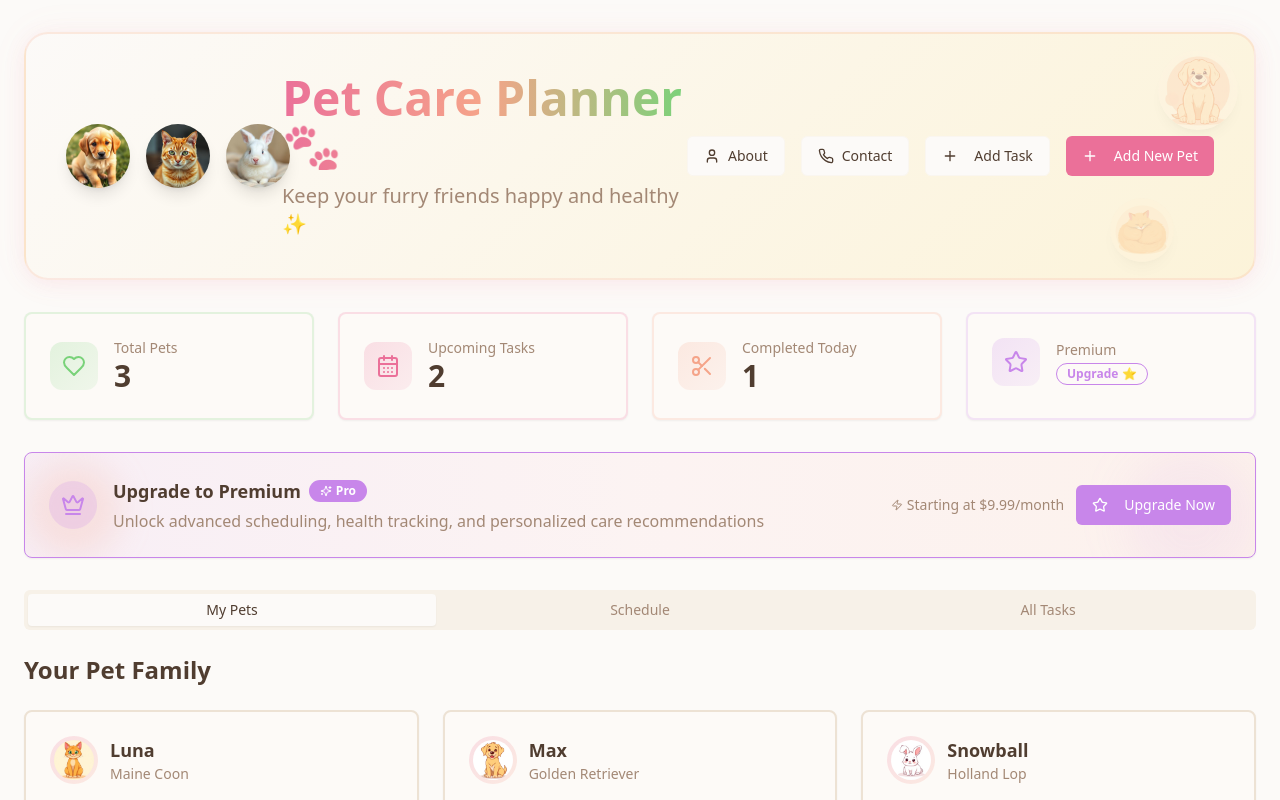
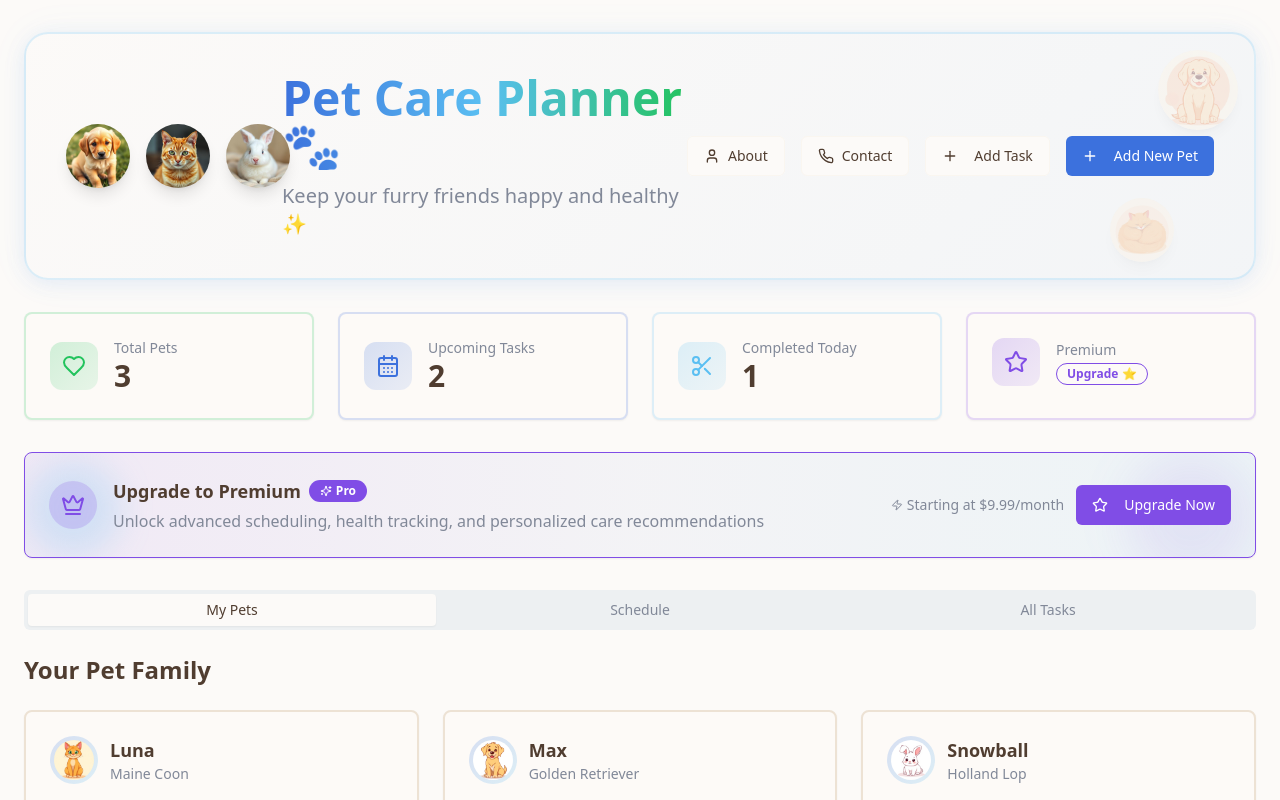
Before and after one commit to finneasslavin-max/fluffy-life-organizer, a React (Vite) app: page / in a window 1280 px wide. Shown: the top 800 px of the page. Built offline with nearby package versions, Linux system fonts and the light colour scheme; the HTML template or start-up script is replaced by a standard one.

Commit message:
Refactor: Adjust color palette

```diff
--- a/src/index.css
+++ b/src/index.css
@@ -17,25 +17,25 @@ All colors MUST be HSL.
     --popover: 30 60% 98%;
     --popover-foreground: 25 25% 25%;
 
-    --primary: 340 75% 68%;
+    --primary: 220 70% 55%;
     --primary-foreground: 0 0% 100%;
 
-    --secondary: 45 85% 92%;
-    --secondary-foreground: 25 30% 35%;
+    --secondary: 210 20% 96%;
+    --secondary-foreground: 220 15% 25%;
 
-    --muted: 35 50% 94%;
-    --muted-foreground: 25 20% 55%;
+    --muted: 210 15% 94%;
+    --muted-foreground: 220 10% 55%;
 
-    --accent: 15 85% 75%;
-    --accent-foreground: 25 25% 25%;
+    --accent: 200 85% 65%;
+    --accent-foreground: 220 25% 15%;
 
-    --success: 120 50% 65%;
+    --success: 142 70% 45%;
     --success-foreground: 0 0% 100%;
 
-    --warning: 35 95% 70%;
-    --warning-foreground: 25 25% 25%;
+    --warning: 38 92% 50%;
+    --warning-foreground: 0 0% 100%;
 
-    --premium: 280 70% 72%;
+    --premium: 260 75% 60%;
     --premium-foreground: 0 0% 100%;
 
     --destructive: 0 84.2% 60.2%;
@@ -74,25 +74,25 @@ All colors MUST be HSL.
     --popover: 25 25% 16%;
     --popover-foreground: 35 40% 92%;
 
-    --primary: 340 70% 65%;
+    --primary: 220 70% 60%;
     --primary-foreground: 0 0% 100%;
 
-    --secondary: 25 20% 20%;
-    --secondary-foreground: 35 35% 85%;
+    --secondary: 220 15% 22%;
+    --secondary-foreground: 210 20% 85%;
 
-    --muted: 25 15% 18%;
-    --muted-foreground: 35 25% 70%;
+    --muted: 220 10% 18%;
+    --muted-foreground: 210 15% 70%;
 
-    --accent: 15 80% 70%;
-    --accent-foreground: 25 30% 12%;
+    --accent: 200 80% 70%;
+    --accent-foreground: 220 30% 15%;
 
-    --success: 120 45% 60%;
+    --success: 142 65% 50%;
     --success-foreground: 0 0% 100%;
 
-    --warning: 35 90% 68%;
-    --warning-foreground: 25 30% 12%;
+    --warning: 38 85% 55%;
+    --warning-foreground: 0 0% 100%;
 
-    --premium: 280 65% 70%;
+    --premium: 260 70% 65%;
     --premium-foreground: 0 0% 100%;
 
     --destructive: 0 62.8% 50%;
```
